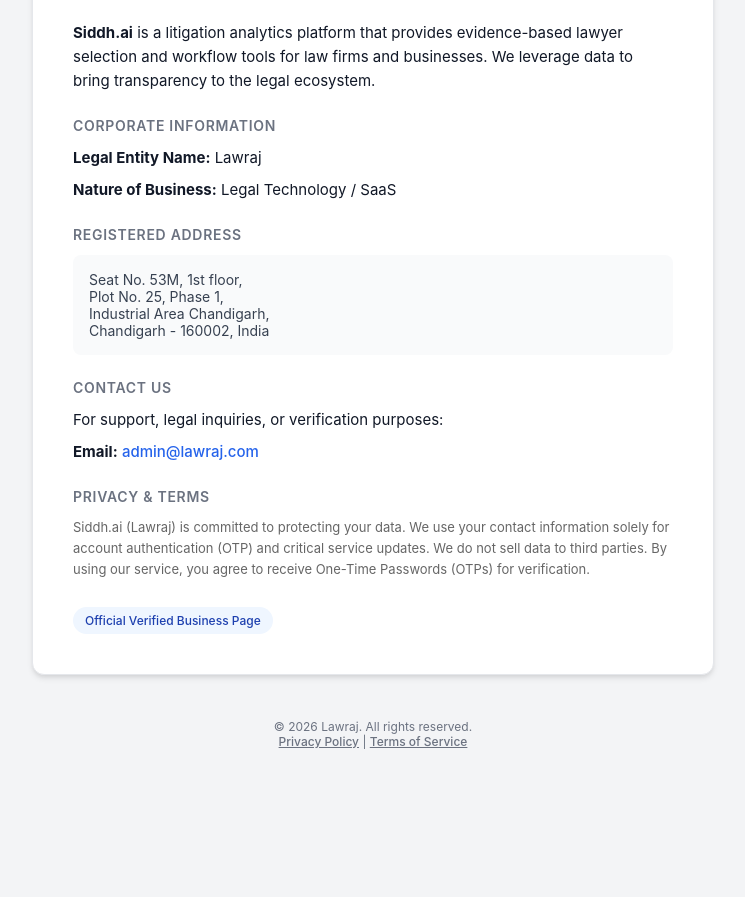
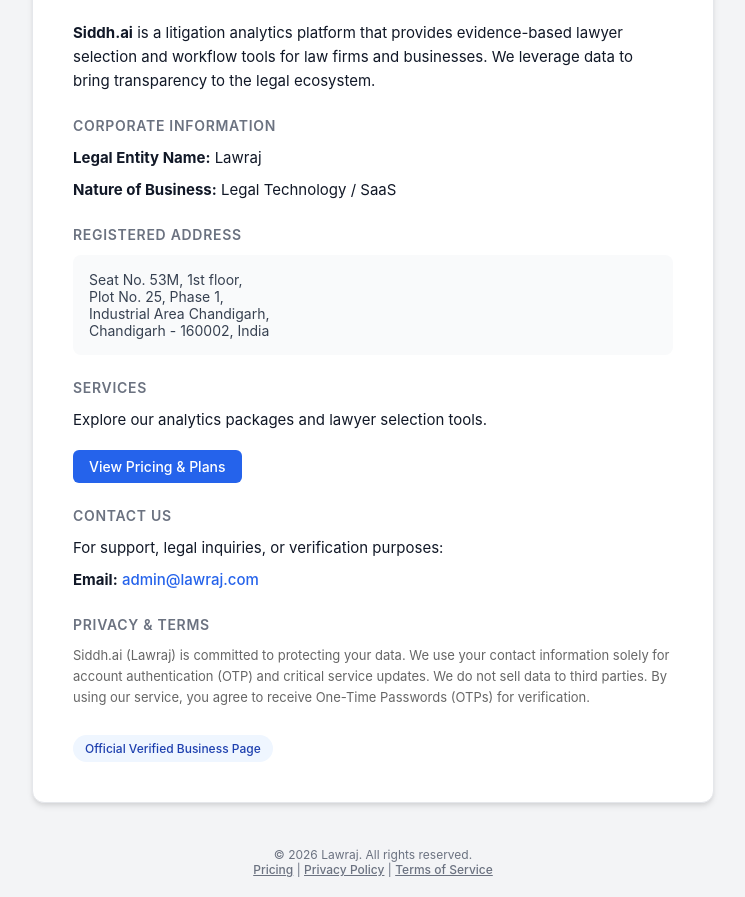
Before and after one commit to parmarss/siddhai, a plain HTML site: page index.html in a window 1280 px wide. Shown: the part 147-1044 px from the top of the page, without its empty margins (267-1012 px from the left). Before the commit the page ends 916 px from the top, so only its background shows below. Drawn offline with Linux system fonts and the light colour scheme.

Commit message:
Update index.html

```diff
--- a/index.html
+++ b/index.html
@@ -133,6 +133,7 @@
         border-radius: 6px;
         margin-top: 10px;
         font-size: 14px;
+        font-weight: 500;
     }
     .contact-btn:hover {
         background-color: #1d4ed8;
@@ -166,6 +167,10 @@
         Chandigarh - 160002, India
       </div>
 
+      <h2>Services</h2>
+      <p>Explore our analytics packages and lawyer selection tools.</p>
+      <a href="pricing.html" class="contact-btn">View Pricing & Plans</a>
+
       <h2>Contact Us</h2>
       <p>For support, legal inquiries, or verification purposes:</p>
       <p><strong>Email:</strong> <a href="mailto:admin@lawraj.com">admin@lawraj.com</a></p>
@@ -183,7 +188,7 @@
 
   <footer class="footer">
     &copy; 2026 Lawraj. All rights reserved.<br>
-    <a href="privacy.html">Privacy Policy</a> | <a href="terms.html">Terms of Service</a>
+    <a href="pricing.html">Pricing</a> | <a href="privacy.html">Privacy Policy</a> | <a href="terms.html">Terms of Service</a>
   </footer>
 
 </body>
```
